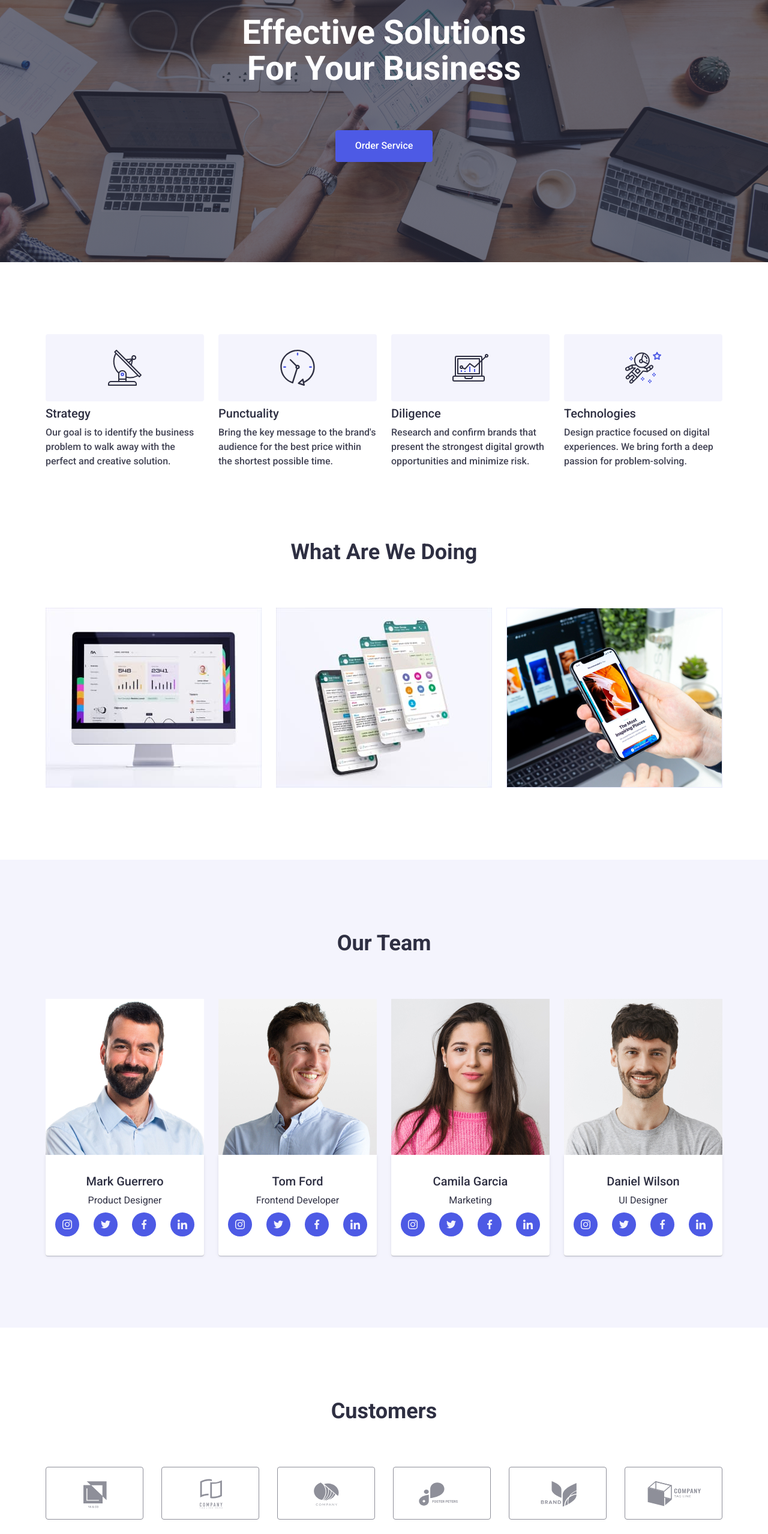
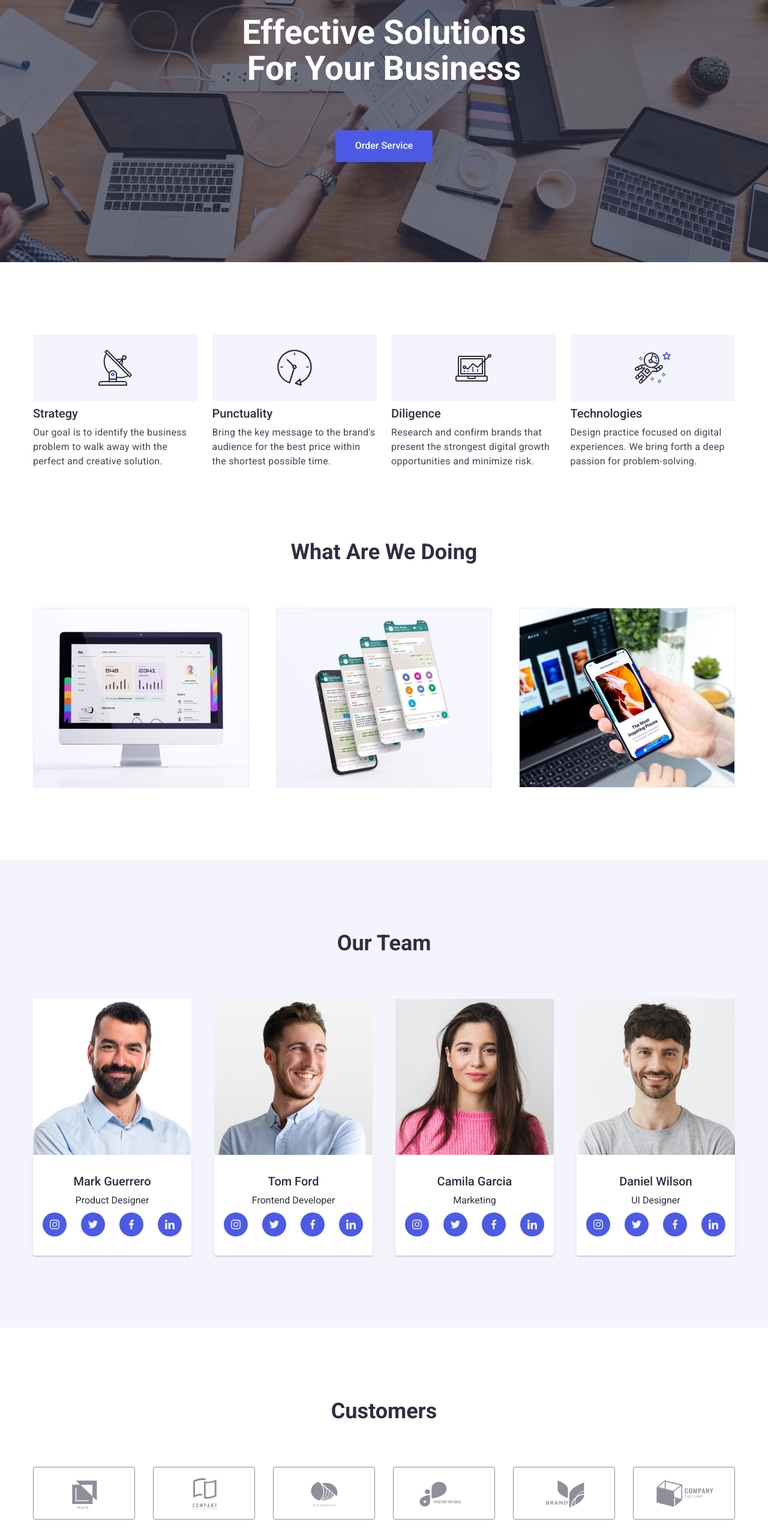
Before and after one commit to LikaCSSsmall/goit-markup-hw-07, a plain HTML site: page index.html in a window 1280 px wide. Shown: the part 240-2797 px from the top of the page at 60% size. Drawn offline with nearby package versions, Linux system fonts and the light colour scheme.

Commit message:
styles mobile

```diff
--- a/css/media.css
+++ b/css/media.css
@@ -259,12 +259,17 @@
   width: 264px;
 }
 
+.customers-container {
+    width: 582px;
+}
+
 .customer-sprites {
     display: flex;
     flex-wrap: wrap;
     justify-content: center;
     gap: 24px;
 }
+
 
 .content {
     width: 552px;
@@ -318,7 +323,7 @@
 
 @media screen and (min-width: 1200px) {
   .container {
-    width: 1158px;
+    width: 1200px;
   }
 
   .main-nav{
@@ -385,9 +390,27 @@
   padding-bottom: 0;
 }
 
+.features-list {
+    display: flex;
+    flex-wrap: nowrap;
+    gap: 24px;
+}
+
+.features-title{
+font-weight: 500;
+font-size: 20px;
+color: #2E2F42;
+line-height: calc(24/20);
+}
+
+.features-description{
+  font-weight: 400;
+  letter-spacing: 0.02em;
+}
+
 .works-list {
   display: flex;
-  justify-content: center;
+  justify-content: space-between;
   align-items: center;
   gap: 24px;
 }
@@ -407,23 +430,11 @@
   text-align: center;
 }
 
-.features-list {
-    display: flex;
-    flex-wrap: nowrap;
-    gap: 24px;
-}
-
-.features-title{
-font-weight: 500;
-font-size: 20px;
-color: #2E2F42;
-line-height: calc(24/20);
-}
 
 .cards {
   display: flex;
   align-items: center;
-  flex-wrap: nowrap;
+  justify-content: space-between;
   gap: 24px;
 }
 
@@ -456,11 +467,9 @@ line-height: calc(24/20);
 }
 
 .content {
-  display: flex;
-}
-
-.container.content{
-  flex-wrap: nowrap;
+    display: flex;
+    justify-content: space-between;
+    gap:0;
 }
 
 .footer-content {
--- a/css/styles.css
+++ b/css/styles.css
@@ -111,8 +111,9 @@ a {
   position: absolute;
   top: 50%;
   left: 50%;
-  min-width: 408px;
-  min-height: 576px;
+  max-width: 408vw;
+  max-height: 576vh;
+  overflow: scroll;
   padding: 72px 24px 24px;
   background-color: #fcfcfc;
   box-shadow: 0px 1px 1px rgba(0, 0, 0, 0.14), 0px 1px 3px rgba(0, 0, 0, 0.12),
@@ -307,6 +308,7 @@ a {
   left: 0;
   width: 100%;
   height: 100%;
+  overflow: scroll;
   z-index: 1000;
   background-color: var(--color-button);
 
@@ -506,7 +508,7 @@ color: currentColor;
   padding: 32px 16px;
 }
 
-.card-bg {
+  .card-bg {
     background-color: var(--color-button);
     width: 264px;
   }
@@ -574,7 +576,7 @@ color: currentColor;
 
   .customer-link {
     color: var(--hover-color);
-    padding: 16px 32px;
+    padding: 16px 26px;
     border: 1px solid var(--secondary-border-color);
     border-radius: 4px;
     display: block;
```
